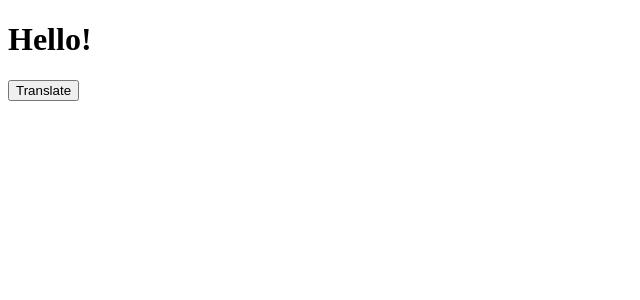
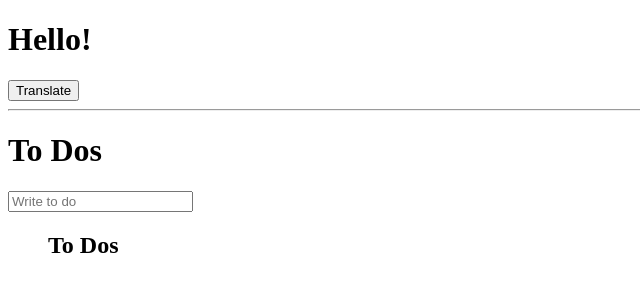
Before and after one commit to Ssoo29/react-hook, a React (Create React App) app: page / in a window 1280 px wide. Shown: the top 300 px of the page, without its empty margins (0-640 px from the left). Built offline with nearby package versions, Linux system fonts and the light colour scheme.

Commit message:
reducer 추가

```diff
--- a/package.json
+++ b/package.json
@@ -9,6 +9,7 @@
     "react": "^17.0.2",
     "react-dom": "^17.0.2",
     "react-scripts": "4.0.3",
+    "uuid": "^8.3.2",
     "web-vitals": "^1.0.1"
   },
   "scripts": {
--- a/src/App.js
+++ b/src/App.js
@@ -1,13 +1,78 @@
-import React from "react";
+import React, { useReducer, useState } from "react";
 import Screen from "./Screen";
 import Lang from "./context";
-import translations  from './translation';
+import reducer, { initialState, ADD, DEL, COMPLETED } from "./reducer";
+import translations from "./translation";
 
 function App() {
+  const [state, dispatch] = useReducer(reducer, initialState);
+  const [newToDo, setNewTodo] = useState();
+  const onSubmit = (e) => {
+    e.preventDefault();
+    dispatch({ type: ADD, payload: newToDo });
+  };
+  const onChange = (e) => {
+    const {
+      target: { value },
+    } = e;
+    setNewTodo(value);
+  };
   return (
-    <Lang defaultLang="en" translations={translations}>
-      <Screen />
-    </Lang>
+    <>
+      <Lang defaultLang="en" translations={translations}>
+        <Screen />
+      </Lang>
+      <hr />
+      <h1>To Dos</h1>
+      <form onSubmit={onSubmit}>
+        <input
+          value={newToDo}
+          type="text"
+          placeholder="Write to do"
+          onChange={onChange}
+        />
+      </form>
+      <ul>
+        <h2>To Dos</h2>
+        {state.toDos.map((toDo) => (
+          <li key={toDo.id}>
+            <span>{toDo.text}</span>
+            <button onClick={() => dispatch({ type: DEL, payload: toDo.id })}>
+              ❌
+            </button>
+            <button
+              onClick={() => dispatch({ type: COMPLETED, payload: toDo.id })}
+            >
+              ✅
+            </button>
+          </li>
+        ))}
+      </ul>
+      <ul>
+        {state.completed.length !== 0 && (
+          <>
+            <h2>Completed</h2>
+            {state.completed.map((toDo) => (
+              <li key={toDo.id}>
+                <span>{toDo.text}</span>
+                <button
+                  onClick={() => dispatch({ type: DEL, payload: toDo.id })}
+                >
+                  ❌
+                </button>
+                <button
+                  onClick={() =>
+                    dispatch({ type: COMPLETED, payload: toDo.id })
+                  }
+                >
+                  🙅‍♀️
+                </button>
+              </li>
+            ))}
+          </>
+        )}
+      </ul>
+    </>
   );
 }
 
--- /dev/null
+++ b/src/reducer.js
@@ -0,0 +1,36 @@
+import { v4 as uuidv4 } from "uuid";
+
+export const initialState = {
+  toDos: [],
+  completed: [],
+};
+
+export const ADD = "add";
+export const DEL = "del";
+export const COMPLETED = "completed";
+
+const reducer = (state, action) => {
+  switch (action.type) {
+    case ADD:
+      return {
+        ...state,
+        toDos: [...state.toDos, { text: action.payload, id: uuidv4() }],
+      };
+    case DEL:
+      return {
+        ...state,
+        toDos: state.toDos.filter((toDo) => toDo.id !== action.payload),
+      };
+    case COMPLETED:
+      const target = state.toDos.find((toDo) => toDo.id === action.payload);
+      return {
+        ...state,
+        toDos: state.toDos.filter((toDo) => toDo.id !== action.payload),
+        completed: [...state.completed, { ...target }],
+      };
+    default:
+      return;
+  }
+};
+
+export default reducer;
```
Also changed, not shown: 1 other file (tests, documents, lock files or other folders).
